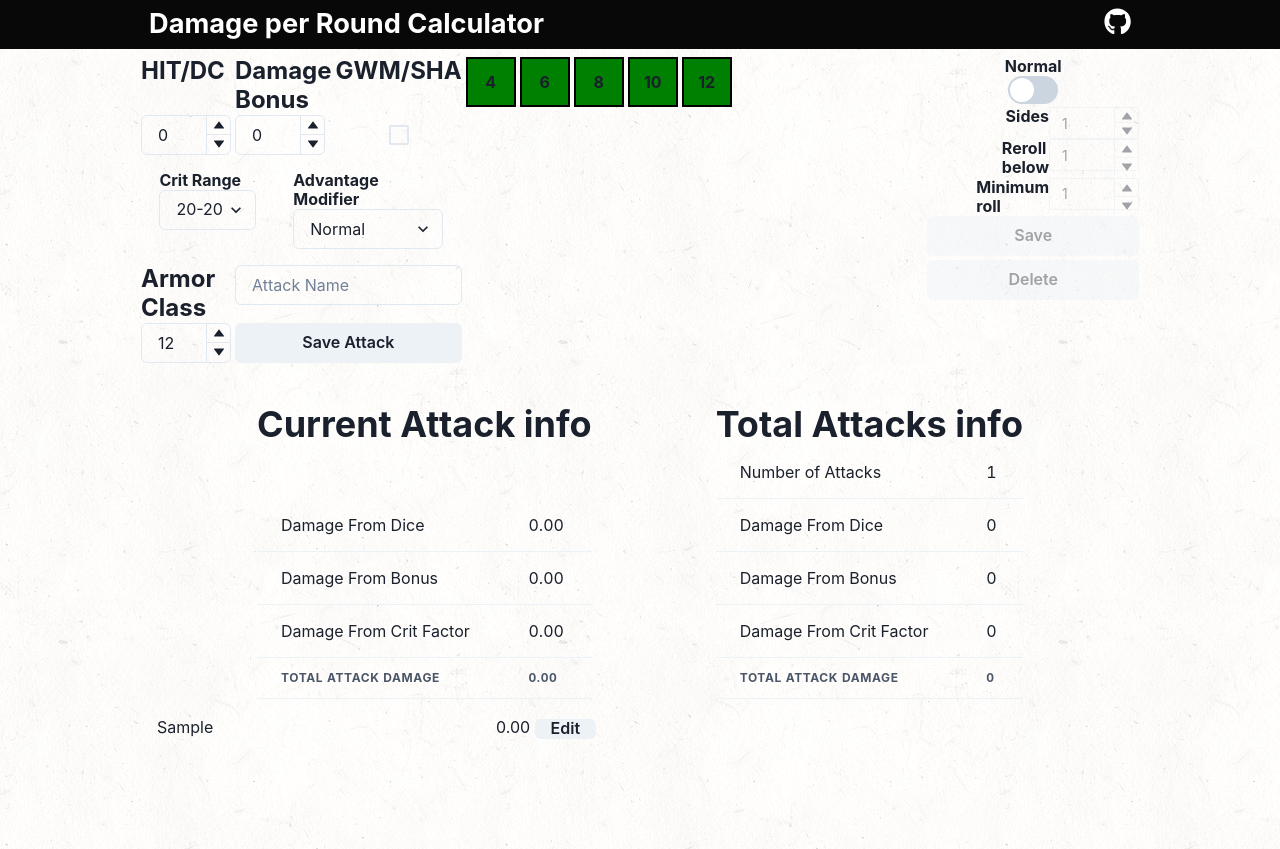
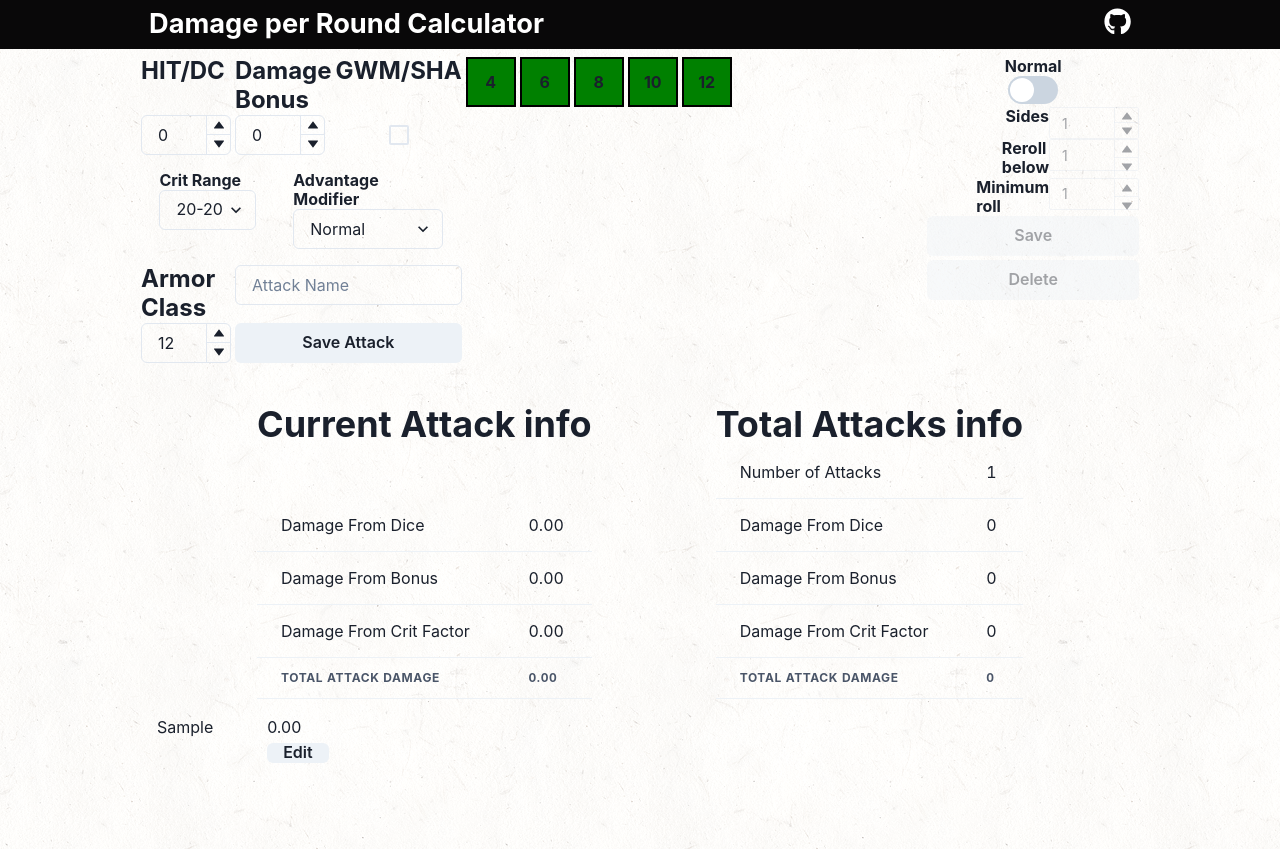
Before and after one commit to vzsoares/DnD-dpr-Calculator, a Next.js app: page / in a window 1280 px wide. Both pictures are taken after typing "Sample" into the empty fields and a click on the button "Save Attack". Built offline with nearby package versions, Linux system fonts and the light colour scheme.

Commit message:
enh attacksListSection

```diff
--- a/packages/components/AttackListItem.js
+++ b/packages/components/AttackListItem.js
@@ -4,7 +4,7 @@ export default function AttackItem({
   props: { e, startEditingAttack, editingIndex, deleteAttack },
 }) {
   return (
-    <Flex>
+    <Flex maxW='350px'>
       <Container>{e[0].name || "Nameless attack"}</Container>
       <Container>
         {e[1].totalAttackDamage}{" "}
--- a/packages/sections/AttacksListSection.js
+++ b/packages/sections/AttacksListSection.js
@@ -7,7 +7,7 @@ export default function AttacksListSection() {
   const { attacksList, startEditingAttack, editingIndex, deleteAttack } =
     useCalculatorContext();
   return (
-    <Grid templateColumns='repeat(1, 1fr)' gap={6} maxW='678px'>
+    <Flex wrap='wrap' justifyContent='space-between'>
       {attacksList.map((e, i) => {
         return (
           <AttackListItem
@@ -16,6 +16,6 @@ export default function AttacksListSection() {
           />
         );
       })}
-    </Grid>
+    </Flex>
   );
 }
```
